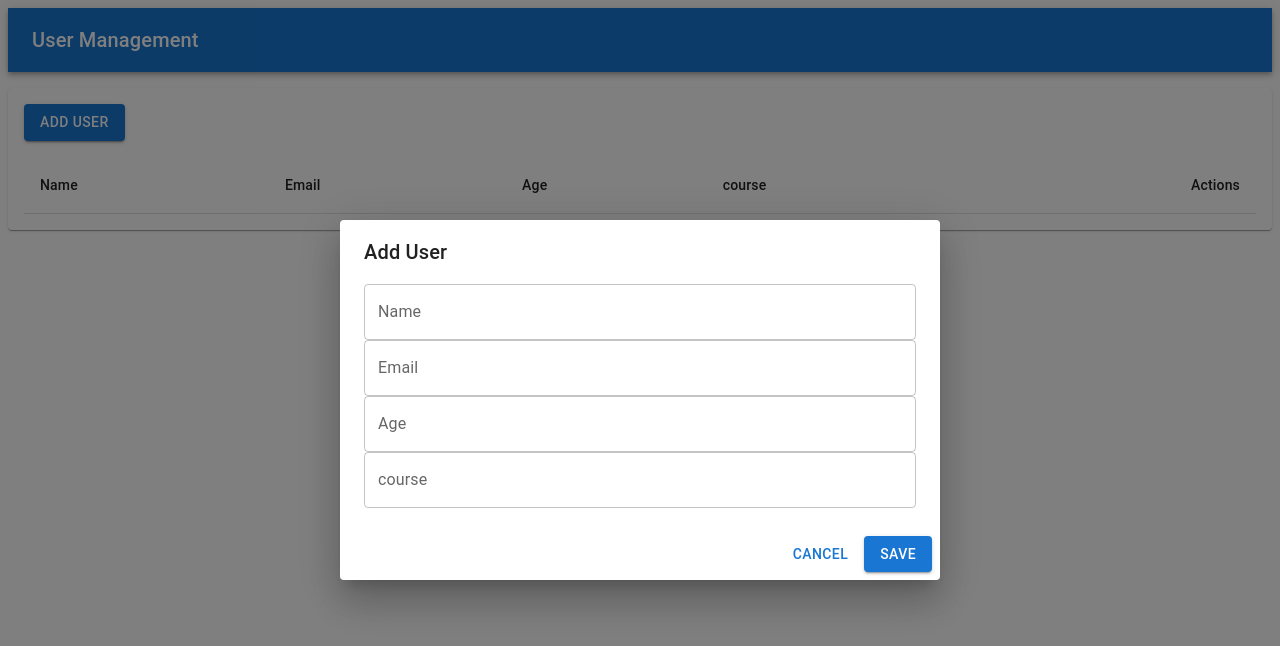
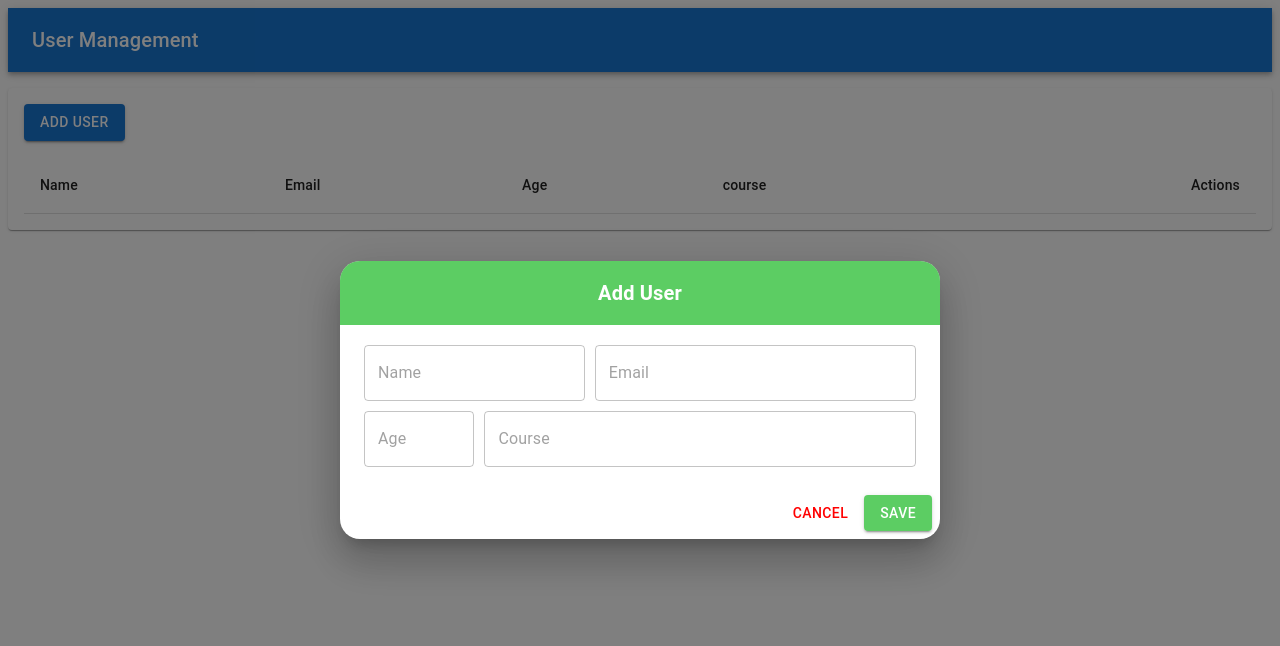
Before and after one commit to BharathiA25/user-management, a React (Vite) app: page / in a window 1280 px wide. Both pictures are taken after a click on the button "ADD USER". Shown: the top 646 px of the page. Built offline with nearby package versions, Linux system fonts and the light colour scheme.

Commit message:
Added styles to the ADD field

```diff
--- a/src/components/UserFormDialog.jsx
+++ b/src/components/UserFormDialog.jsx
@@ -7,60 +7,91 @@ import {
 // UserFormDialog component for adding/editing a user
 export default function UserFormDialog({ open, onClose, onSave, editData }) {
   const [user, setUser] = useState({ name: "", email: "" , age: "", course: ""});
-// Populate form fields if editData is provided
+
+  const [errors , setErrors] = useState({name : "", email : "" , age: "" , course: ""});
+  // Populate form fields if editData is provided
   useEffect(() => {
     if (editData) {
       setUser(editData);
+      setErrors({ name: "", email: "", age: "", course: "" });
     }
     else{
       setUser({ name: "", email: "" , age: "", course: ""});
+      setErrors({ name: "", email: "", age: "", course: "" });
     }
   }, [editData , open]);
 
+  const validate = () => {
+    let newErrors = {};
+
+    if(!user.name.trim())newErrors.name ="Name is required";
+    if(!user.email.trim())newErrors.email ="Email is required";
+    if(!user.age)newErrors.age ="Age is required";
+    if(!user.course.trim())newErrors.course ="Course is required";
+
+    setErrors(newErrors);
+    return Object.keys(newErrors).length === 0;
+  }
+
   return (
-    <Dialog open={open} onClose={onClose}>
-      <DialogTitle>{editData ? "Edit User" : "Add User"}</DialogTitle>
+    <Dialog open={open} onClose={onClose}
+    sx={{"& .MuiDialog-paper": {
+      boxSizing: "border-box",
+      width: "700px",
+      padding: 0,
+      borderRadius: "20px",
+      overflow: "hidden",
+      background: "#ffffffff",
+    },}}>
+      <DialogTitle
+      sx={{textAlign:'center', color:'white' , fontWeight:'600',backgroundColor:editData?'#cbc54eff' : '#0bb416aa'}}>{editData ? "Edit User" : "Add User"}</DialogTitle>
 
-      <DialogContent>
+      <DialogContent sx={{display:'flex',gap:'10px',flexWrap:'wrap', marginTop:'20px' }}>
         <TextField
-          label="Name"
+          placeholder="Name"
           type="text"
-          fullWidth
+          sx={{flexBasis:'40%'}}
           value={user.name}
           onChange={(e) => setUser({ ...user, name: e.target.value })}
+          error={Boolean(errors.name)}
+          helperText={errors.name}
         />
         <TextField
-          label="Email"
+          placeholder="Email"
           type="email"
-          fullWidth
+          sx={{flexBasis:'calc(60% - 10px)'}}
           value={user.email}
           onChange={(e) => setUser({ ...user, email: e.target.value })}
+          error ={Boolean(errors.email)}
+          helperText={errors.email}
         />
         <TextField
-          label="Age"
+          placeholder="Age"
           type="number"
-          fullWidth
+          sx={{flexBasis:'20%'}}
           value={user.age}
           onChange={(e) => setUser({ ...user, age: e.target.value })}
+          error={Boolean(errors.age)}
+          helperText={errors.age}
         />
         <TextField
-          label="course"
+          placeholder="Course"
           type="text"
-          fullWidth
+          sx={{flexBasis:'calc(80% - 10px)'}}
           value={user.course}
           onChange={(e) => setUser({ ...user, course: e.target.value })}
+          error={Boolean(errors.course)}
+          helperText={errors.course}
         />
       </DialogContent>
 
       <DialogActions>
-        <Button onClick={onClose}>Cancel</Button>
+        <Button onClick={onClose} sx={{color:'red'}}>Cancel</Button>
         <Button
         variant="contained"
+        sx={{color:'white', backgroundColor:editData?'#cbc54eff' : '#0bb416aa'}}
         onClick={() => {
-          if(!user.name.trim() || !user.email.trim() || !user.age || !user.course){
-            alert("All fields are required");
-            return;
-          }
+          if(!validate())return;
           onSave(user);
         }}>
           {editData ? "Update" : "Save"}
```
